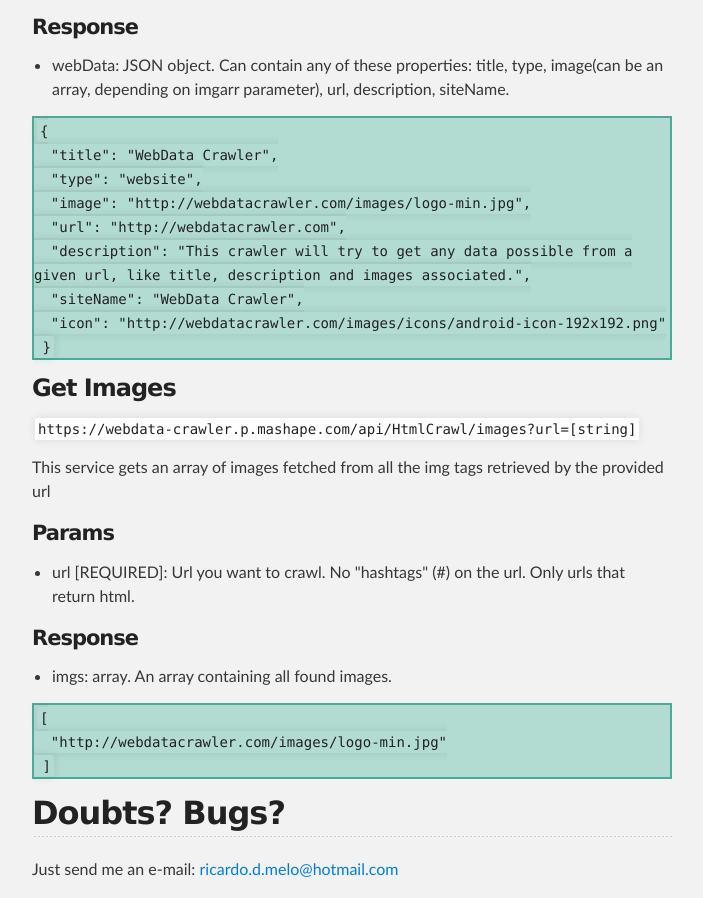
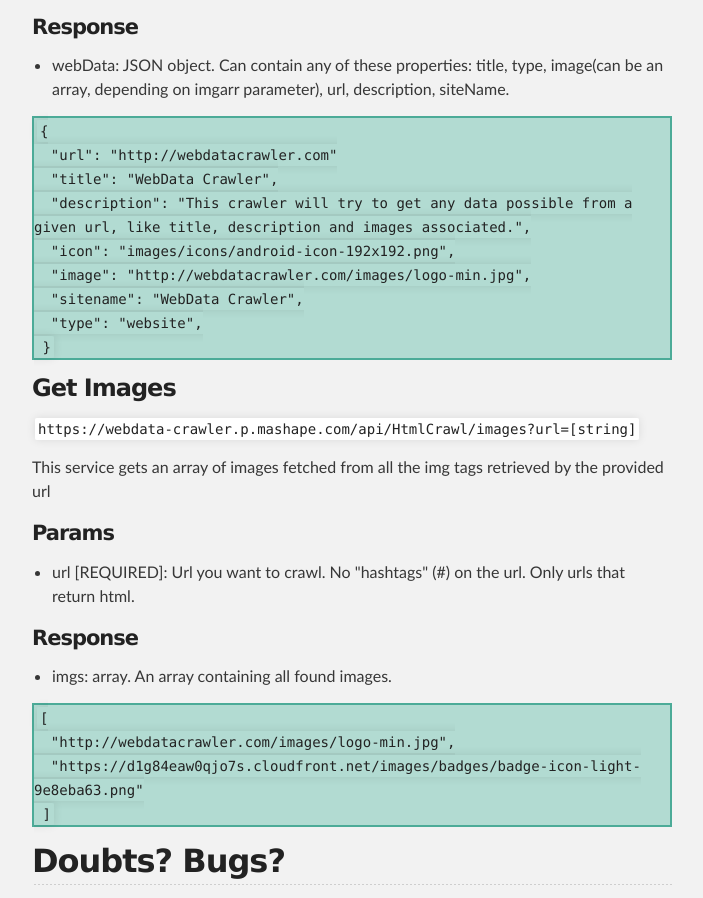
Before and after one commit to RicardoDMelo/WebData-Crawler, a plain HTML site: page index.html in a window 1280 px wide. Shown: the part 1171-2069 px from the top of the page, without its empty margins (288-991 px from the left). Drawn offline with Linux system fonts and the light colour scheme.

Commit message:
Changes on return objects

```diff
--- a/index.html
+++ b/index.html
@@ -106,14 +106,15 @@
                 </li>
             </ul>
             <div class="code-example">
-                <code>{<br>
-                        &emsp;&emsp;"title": "WebData Crawler",<br>
-                        &emsp;&emsp;"type": "website",<br>
-                        &emsp;&emsp;"image": "http://webdatacrawler.com/images/logo-min.jpg",<br>
-                        &emsp;&emsp;"url": "http://webdatacrawler.com",<br>
-                        &emsp;&emsp;"description": "This crawler will try to get any data possible from a given url, like title, description and images associated.",<br>
-                        &emsp;&emsp;"siteName": "WebData Crawler",<br>
-                        &emsp;&emsp;"icon": "http://webdatacrawler.com/images/icons/android-icon-192x192.png"<br>
+                <code>
+                    {<br>
+                          &emsp;&emsp;"url": "http://webdatacrawler.com"<br>
+                          &emsp;&emsp;"title": "WebData Crawler",<br>
+                          &emsp;&emsp;"description": "This crawler will try to get any data possible from a given url, like title, description and images associated.",<br>
+                          &emsp;&emsp;"icon": "images/icons/android-icon-192x192.png",<br>
+                          &emsp;&emsp;"image": "http://webdatacrawler.com/images/logo-min.jpg",<br>
+                          &emsp;&emsp;"sitename": "WebData Crawler",<br>
+                          &emsp;&emsp;"type": "website",<br>
                     &emsp;}
                 </code>
             </div>
@@ -142,7 +143,8 @@
             </ul>
             <div class="code-example">
                 <code>[<br>
-                &emsp;&emsp;"http://webdatacrawler.com/images/logo-min.jpg"<br>
+                      &emsp;&emsp;"http://webdatacrawler.com/images/logo-min.jpg",<br>
+                      &emsp;&emsp;"https://d1g84eaw0qjo7s.cloudfront.net/images/badges/badge-icon-light-9e8eba63.png"<br>
                 &emsp;]<br>
                 </code>
             </div>
@@ -165,12 +167,14 @@
     <script type="text/javascript">
         var gaJsHost = (("https:" == document.location.protocol) ? "https://ssl." : "http://www.");
         document.write(unescape("%3Cscript src='" + gaJsHost + "google-analytics.com/ga.js' type='text/javascript'%3E%3C/script%3E"));
+
     </script>
     <script type="text/javascript">
         try {
             var pageTracker = _gat._getTracker("UA-68582862-1");
             pageTracker._trackPageview();
         } catch (err) {}
+
     </script>
 
 
```
